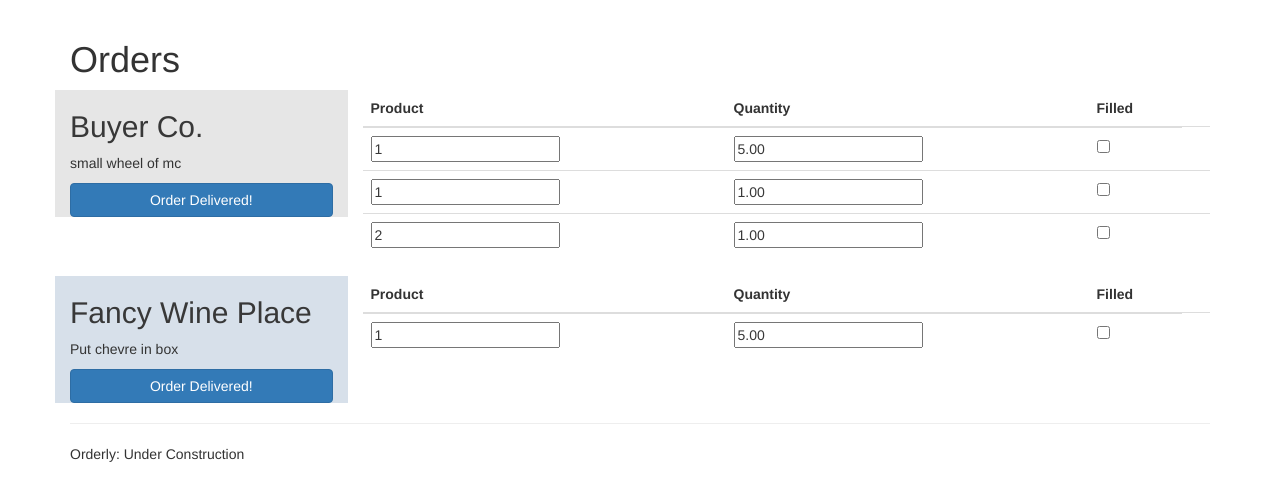
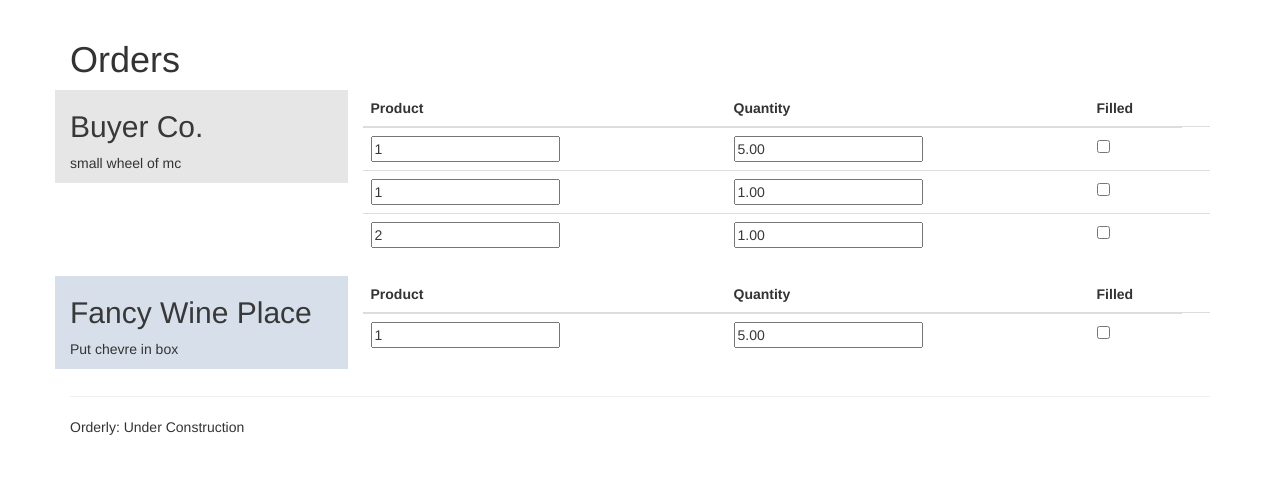
Before and after one commit to ARSoward/orderly, a Django app: page /orders/ in a window 1280 px wide. Shown: the part 52-553 px from the top of the page. Run offline with Django 3.2, Linux system fonts and the light colour scheme; a user stored in the database is signed in; data comes from the database, SQL or seed files in the repository; some libraries are stand-ins or nearby versions.

Commit message:
removed 'delivered' button

```diff
--- a/orders/templates/orders/orderlist.html
+++ b/orders/templates/orders/orderlist.html
@@ -6,7 +6,7 @@
 {% block itemTitle %}
     <h2><a href="{% url 'orders:about' item.business.account.slug %}">{{ item.business.business_name }}</a></h2>
     <p>{{ item.notes }}</p>
-    <button type="submit" class="btn btn-primary btn-group-justified" action="" method="POST"> Order Delivered!</button>
+
 {% endblock %}
 
 {% block itemContent %}
```
